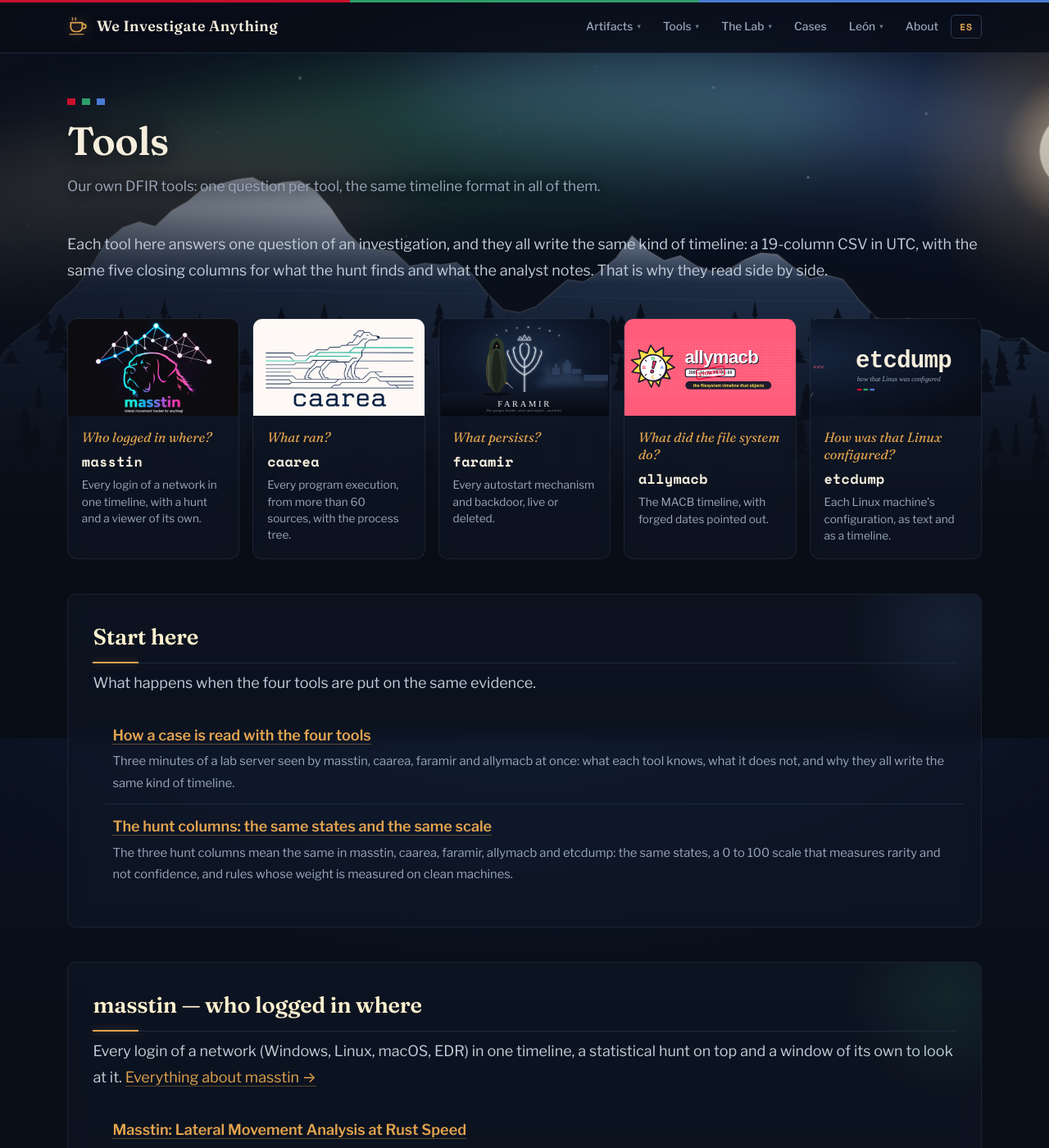
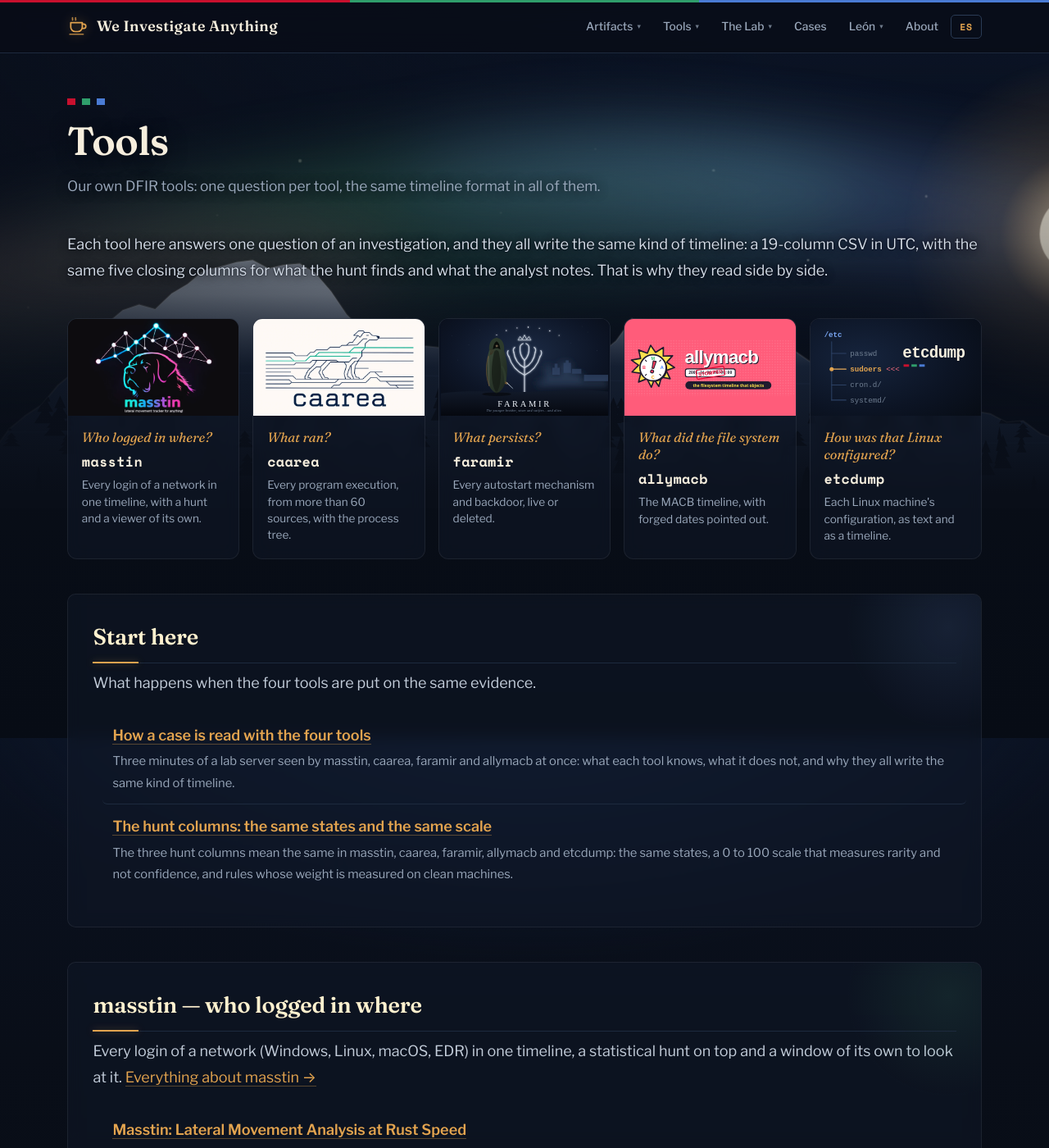
Before and after one commit to jupyterj0nes/jupyterj0nes.github.io, a Jekyll site: the page built from pages/en/tools.md, in a window 1280 px wide and 1400 px high. Shown: the whole window at 82% size. Built offline with Jekyll 4.4.1, drawn with Linux system fonts in a browser that asks for light colours.

Commit message:
Design fixes: scene sits lower and intro text reads over it, compact etcdump card, no colour on path backslashes

```diff
--- a/_includes/scene.html
+++ b/_includes/scene.html
@@ -5,7 +5,7 @@
 {%- endcomment -%}
 <div class="tribar" aria-hidden="true"><span></span><span></span><span></span></div>
 <div class="scene" aria-hidden="true">
-  <svg viewBox="0 0 1320 430" preserveAspectRatio="xMidYMin slice">
+  <svg viewBox="0 -70 1320 430" preserveAspectRatio="xMidYMin slice">
     <defs>
       <linearGradient id="sky" x1="0" y1="0" x2="0" y2="1"><stop offset="0" style="stop-color: var(--sky1)"></stop><stop offset="1" style="stop-color: var(--sky2)"></stop></linearGradient>
       <radialGradient id="moonglow" cx="50%" cy="50%" r="50%"><stop offset="0" style="stop-color: var(--moon)" stop-opacity="0.95"></stop><stop offset="0.45" style="stop-color: var(--amber)" stop-opacity="0.18"></stop><stop offset="1" style="stop-color: var(--amber)" stop-opacity="0"></stop></radialGradient>
@@ -18,7 +18,7 @@
       <filter id="softblur" x="-40%" y="-40%" width="180%" height="180%"><feGaussianBlur stdDeviation="32"></feGaussianBlur></filter>
       <clipPath id="m1clip"><path id="clipPath1" d=""></path></clipPath>
     </defs>
-    <rect width="1320" height="680" fill="url(#sky)"></rect>
+    <rect y="-70" width="1320" height="750" fill="url(#sky)"></rect>
     <g style="opacity: var(--staro)" fill="#f3ead9">
       <circle class="star" cx="160" cy="80" r="1.2" style="animation-delay:.2s"></circle><circle class="star" cx="300" cy="130" r="1" style="animation-delay:1.1s"></circle><circle class="star" cx="470" cy="66" r="1.4" style="animation-delay:.6s"></circle><circle class="star" cx="640" cy="110" r="1" style="animation-delay:1.8s"></circle><circle class="star" cx="820" cy="74" r="1.2" style="animation-delay:.9s"></circle><circle class="star" cx="240" cy="190" r="1" style="animation-delay:2.3s"></circle><circle class="star" cx="560" cy="200" r="1.3" style="animation-delay:1.4s"></circle><circle class="star" cx="900" cy="150" r="1" style="animation-delay:.4s"></circle><circle class="star" cx="120" cy="150" r="0.9" style="animation-delay:2.9s"></circle><circle class="star" cx="720" cy="56" r="0.9" style="animation-delay:1.6s"></circle><circle class="star" cx="1000" cy="96" r="1.1" style="animation-delay:.8s"></circle><circle class="star" cx="400" cy="112" r="0.9" style="animation-delay:2.1s"></circle><circle class="star" cx="1230" cy="70" r="1.1" style="animation-delay:1.3s"></circle><circle class="star" cx="60" cy="52" r="1" style="animation-delay:2.6s"></circle>
     </g>
--- a/assets/css/style.css
+++ b/assets/css/style.css
@@ -1398,3 +1398,14 @@ html.noscroll { overflow: hidden; }
   .hub-list.hub-cards { grid-template-columns: 1fr; }
   .read-progress { top: 64px; }
 }
+
+
+/* ---------- Fixes after the design pass ---------- */
+/* Backslashes in Windows paths are not escapes worth a colour */
+.highlight .se, .highlight .sr { color: inherit; }
+/* etcdump card: show the whole emblem */
+.tool-card-etcdump .tool-card-img img { object-fit: cover; object-position: 50% 50%; }
+.tool-card-etcdump .tool-card-img { background: #0b1322; }
+/* Intro text of hubs and pages sits on the scene: keep it readable */
+.category-intro, .page-header + .page-content > p:first-child { text-shadow: 0 1px 12px rgba(4, 8, 16, 0.95), 0 0 2px rgba(4, 8, 16, 0.9); }
+.category-intro p { color: #d5dde8; }
--- a/pages/en/tools.md
+++ b/pages/en/tools.md
@@ -23,7 +23,7 @@ tools:
     q: "What did the file system do?"
     text: "The MACB timeline, with forged dates pointed out."
   - name: etcdump
-    img: etcdump.svg
+    img: etcdump-card.svg
     q: "How was that Linux configured?"
     text: "Each Linux machine's configuration, as text and as a timeline."
 groups:
```
Also changed, not shown: pages/es/tools.md (+1 -1 lines), assets/images/tools/etcdump-card.svg (added).
